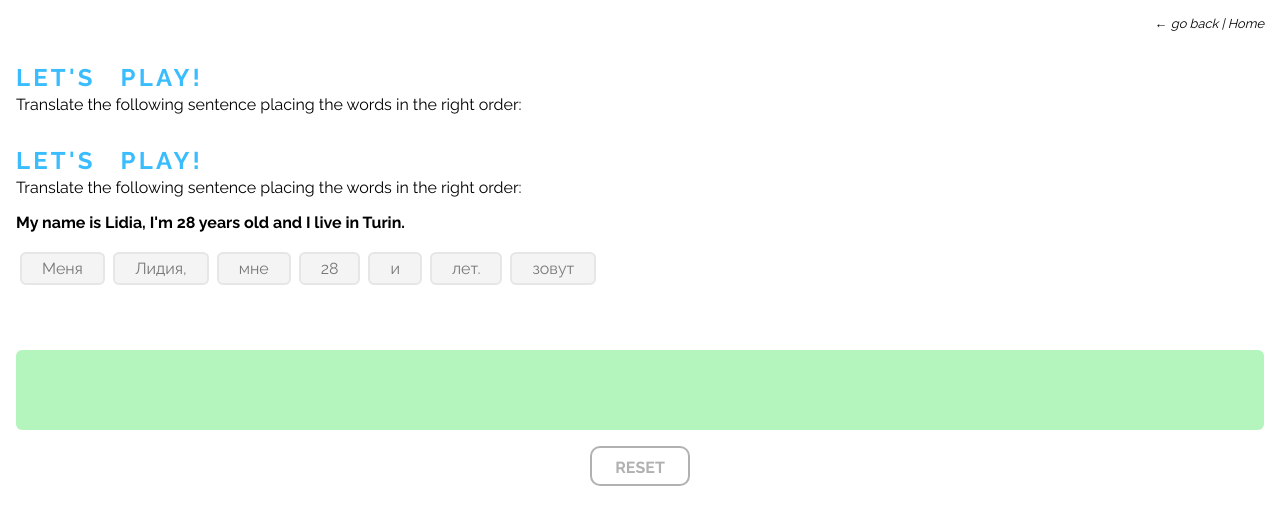
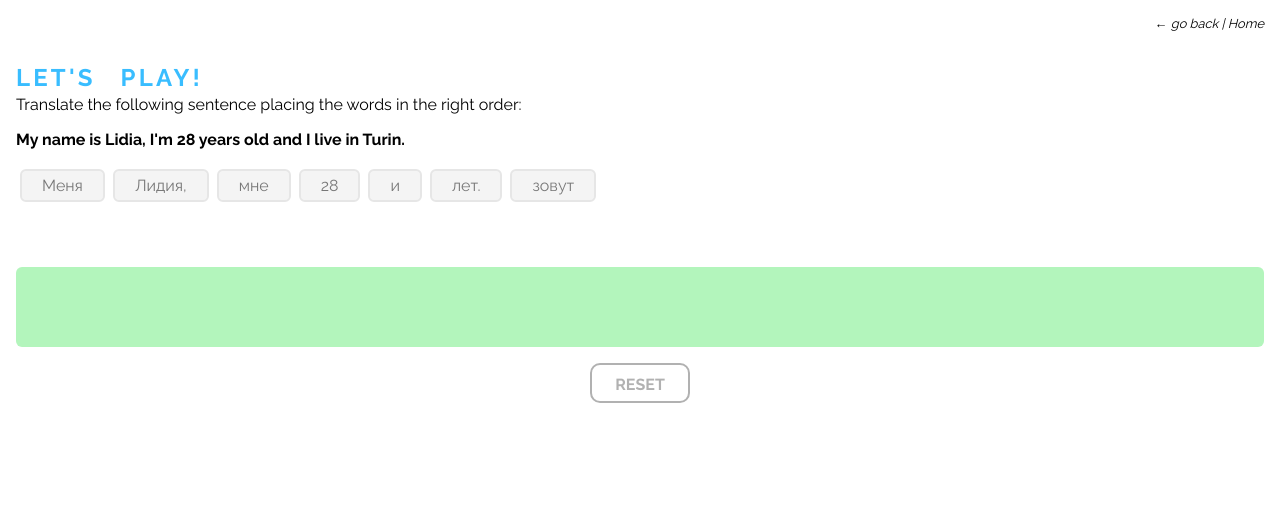
Before and after one commit to lidiaCirrone/polyglotwannabe, a Next.js app: page /games/russian in a window 1280 px wide. Shown: the top 524 px of the page. Built offline with nearby package versions, Linux system fonts and the light colour scheme.

Commit message:
removed useless wrapper

```diff
--- a/components/languageGames/wordOrder.js
+++ b/components/languageGames/wordOrder.js
@@ -85,14 +85,12 @@ function WordOrder({ language }) {
    }, [])
 
    return (
-      <div>
-         <h2>Let's play!</h2>
-         <p className={"margin-bottom"}>{gameItem.data.instructions}</p>
+      <>
          <p className={clsx(["bold", "margin-bottom"])}>{gameItem.data.source}</p>
          <div className={styles["words-container"]}>{state.words.map(renderWords)}</div>
          <div className={styles["chosen-words-container"]}>{state.chosenWords.map(renderChosenWords)}</div>
          <Button label={"Reset"} onClick={resetState} />
-      </div>
+      </>
    )
 }
 
--- a/components/languageGames/wordSearch.js
+++ b/components/languageGames/wordSearch.js
@@ -17,11 +17,10 @@ function WordSearch({ language }) {
    const gameItem = languageGames[language];
 
    return (
-      <div>
-         <h2>Let's play!</h2>
-         <p className={"margin-bottom"}>{gameItem.data.instructions}</p>
+      <>
+         <p>Portuguese game HERE</p>
          {/* <Button label={"Reset"} onClick={resetState} /> */}
-      </div>
+      </>
    )
 }
 
```
